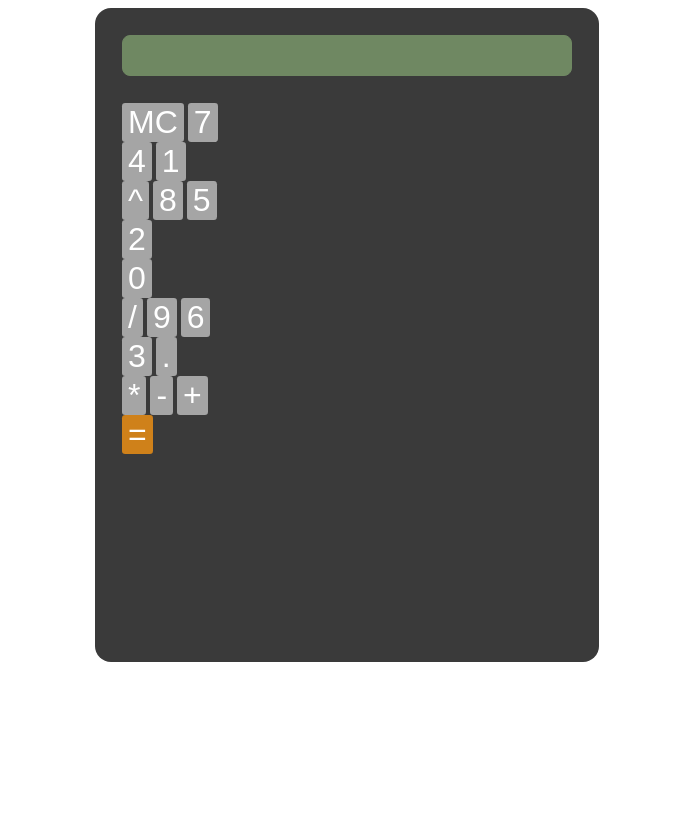
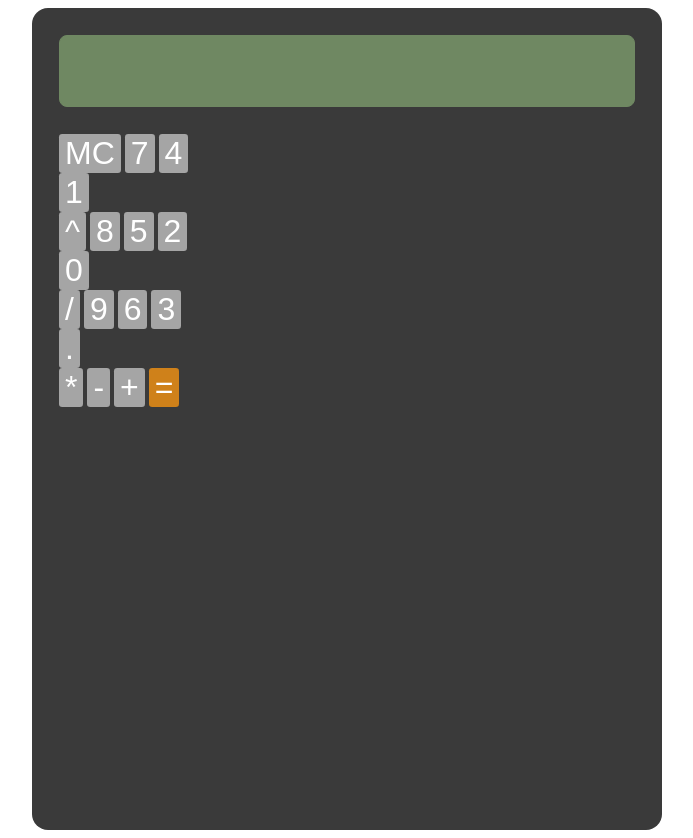
Before and after one commit to oiamo123/Calculator, a plain HTML site: page index.html in a window 1280 px wide. Shown: the whole page, without its empty margins (293-986 px from the left). Before the commit the page ends 800 px from the top, so only its background shows below. Drawn offline with Linux system fonts and the light colour scheme.

Commit message:
Update styles.css

```diff
--- a/styles.css
+++ b/styles.css
@@ -13,8 +13,8 @@ BUTTON HIGHLIGHT: #686868
   padding: 1.7rem;
   border: none;
   border-radius: 1rem;
-  height: 600px;
-  width: 450px;
+  height: 60vw;
+  width: 45vw;
   background-color: #3a3a3a;
   display: grid;
   grid-template-columns: repeat(4, 1fr);
```
